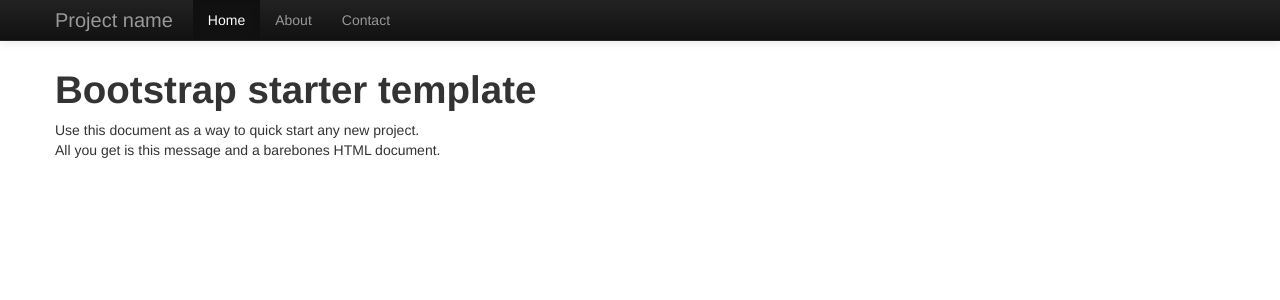
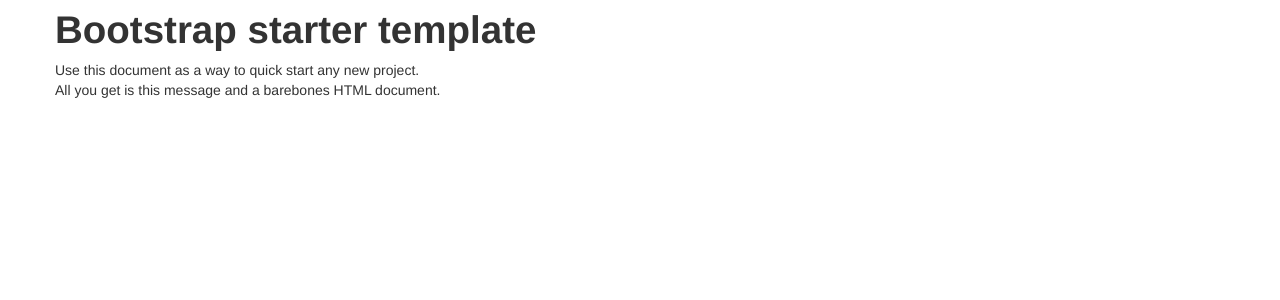
Before and after one commit to uwcms/ctp6commander, a Flask app: page / in a window 1280 px wide. Shown: the top 300 px of the page. Run offline with Flask 2, Linux system fonts and the light colour scheme; some libraries are stand-ins or nearby versions.

Commit message:
Get rid of le stupid crap

```diff
--- a/templates/interface.html
+++ b/templates/interface.html
@@ -2,49 +2,14 @@
 <html lang="en">
   <head>
     <meta charset="utf-8">
-    <title>Bootstrap, from Twitter</title>
-    <meta name="viewport" content="width=device-width, initial-scale=1.0">
-    <meta name="description" content="">
-    <meta name="author" content="">
+    <title>CTP6 Commander</title>
 
-    <!-- Le styles -->
     <link href="static/bootstrap/css/bootstrap.css" rel="stylesheet">
-    <style>
-      body {
-        padding-top: 60px; /* 60px to make the container go all the way to the bottom of the topbar */
-      }
-    </style>
     <link href="static/bootstrap/css/bootstrap-responsive.css" rel="stylesheet">
-
-    <!-- HTML5 shim, for IE6-8 support of HTML5 elements -->
-    <!--[if lt IE 9]>
-      <script src="../assets/js/html5shiv.js"></script>
-    <![endif]-->
 
   </head>
 
   <body>
-
-    <div class="navbar navbar-inverse navbar-fixed-top">
-      <div class="navbar-inner">
-        <div class="container">
-          <button type="button" class="btn btn-navbar" data-toggle="collapse" data-target=".nav-collapse">
-            <span class="icon-bar"></span>
-            <span class="icon-bar"></span>
-            <span class="icon-bar"></span>
-          </button>
-          <a class="brand" href="#">Project name</a>
-          <div class="nav-collapse collapse">
-            <ul class="nav">
-              <li class="active"><a href="#">Home</a></li>
-              <li><a href="#about">About</a></li>
-              <li><a href="#contact">Contact</a></li>
-            </ul>
-          </div><!--/.nav-collapse -->
-        </div>
-      </div>
-    </div>
-
     <div class="container">
 
       <h1>Bootstrap starter template</h1>
@@ -52,10 +17,8 @@
 
     </div> <!-- /container -->
 
-    <!-- Le javascript
-    ================================================== -->
     <!-- Placed at the end of the document so the pages load faster -->
-    <script src="//ajax.googleapis.com/ajax/libs/jquery/1.10.2/jquery.min.js"></script>
+    <script src="http://ajax.googleapis.com/ajax/libs/jquery/1.10.2/jquery.min.js"></script>
     <script src="static/bootstrap/js/bootstrap-transition.js"></script>
   </body>
 </html>
```
